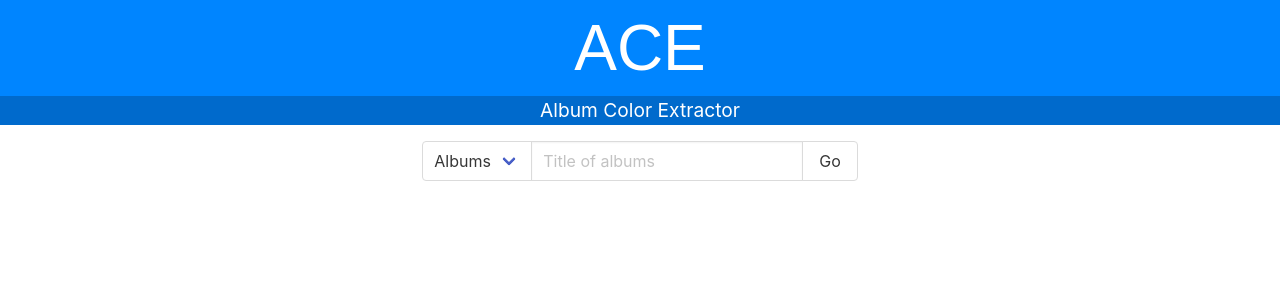
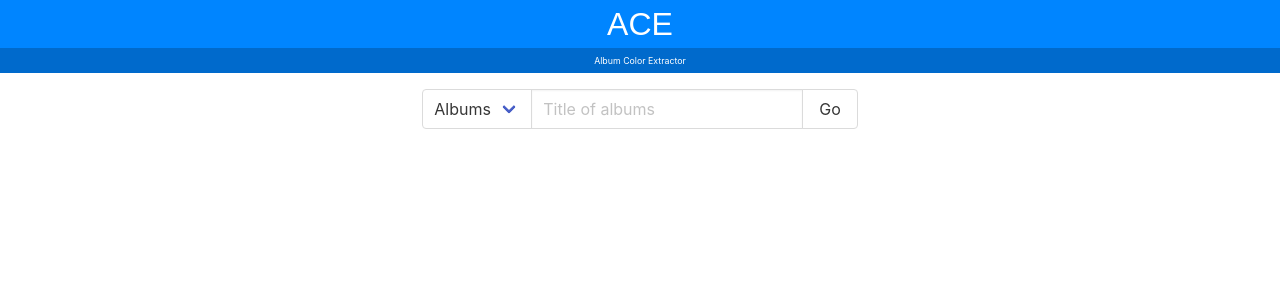
Before and after one commit to vvvt/ace, a React (Create React App) app: page / in a window 1280 px wide. Shown: the top 300 px of the page. Built offline with nearby package versions, Linux system fonts and the light colour scheme.

Commit message:
EDIT font size

```diff
--- a/src/App.css
+++ b/src/App.css
@@ -6,13 +6,14 @@
     margin-bottom: 1em;
 }
 .header-title {
-    font-size: 4em;
+    font-size: 4vh;
     background: #0085ff;
     font-family: Nunito, Arial, sans-serif;
 }
 .header-subtitle {
-    font-size: 1.2em;
+    font-size: 1.1vh;
     background: #006acc;
+    padding: 6px;
 }
 
 /* Main */
@@ -45,7 +46,7 @@ main > * {
 }
 
 .results p {
-    font-size: 1.2vh;
+    font-size: 1.1vh;
 }
 
 /* Album Entry */
@@ -157,7 +158,6 @@ main > * {
     flex: 1;
 }
 .artist-name > p {
-    font-size: 1.5vh;
     text-overflow: ellipsis;
     white-space: nowrap;
     overflow: hidden;
```
